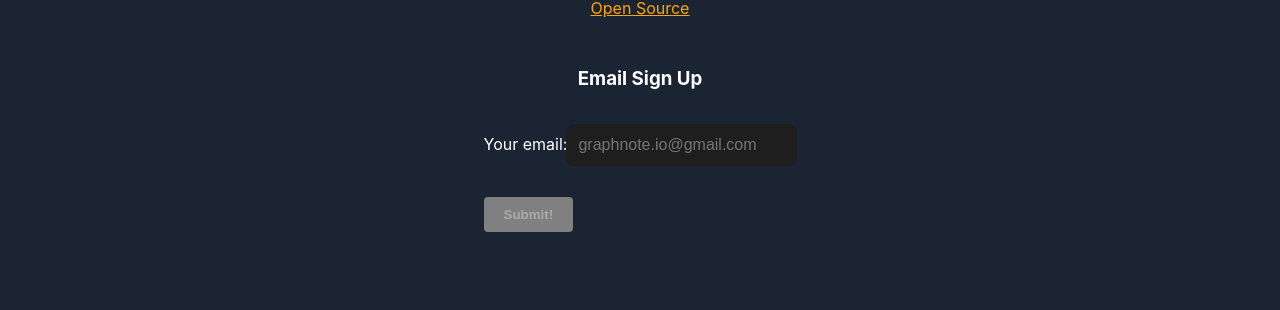
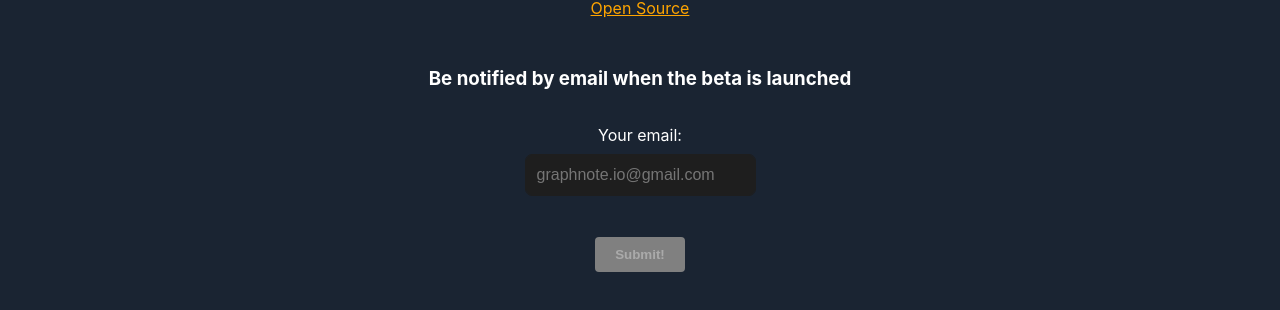
Before and after one commit to graphnote-app/graphnote.app, a Next.js app: page / in a window 1280 px wide. Shown: the part 1240-1550 px from the top of the page. Before the commit the page ends 1518 px from the top, so only its background shows below. Built offline with nearby package versions, Linux system fonts and the light colour scheme.

Commit message:
Update stuff

```diff
--- a/components/Email.tsx
+++ b/components/Email.tsx
@@ -14,7 +14,10 @@ export const Email = () => {
       <form name="sign-up-list" method="post" data-netlify="true">
         <p>
           <label>
+            <span>
             Your email:
+            </span>
+            <br />
             <input
               className={styles.emailText}
               type="email"
--- a/pages/index.tsx
+++ b/pages/index.tsx
@@ -34,7 +34,7 @@ const Home: NextPage = () => {
         />
         <a className={styles.comingSoonLink} href="https://github.com/graphnote-app/graphnote">Open Source</a>
         <div className={styles.spacer1}></div>
-        <h3 className={styles.emailHeader}>Email Sign Up</h3>
+        <h3 className={styles.emailHeader}>Be notified by email when the beta is launched</h3>
         <Email />
         <div className={styles.spacer1}></div>
       </main>
--- a/styles/Email.module.css
+++ b/styles/Email.module.css
@@ -1,7 +1,7 @@
 .container > form {
   display: flex;
   flex-direction: column;
-  align-items: flex-start;
+  align-items: center;
 }
 
 .container > form > input {
@@ -17,6 +17,7 @@
   color: whitesmoke;
   font-size: 1em;
   outline: solid 1px rgb(30, 30, 30);
+  margin: 10px;
 }
 
 .formSubmit {
```
